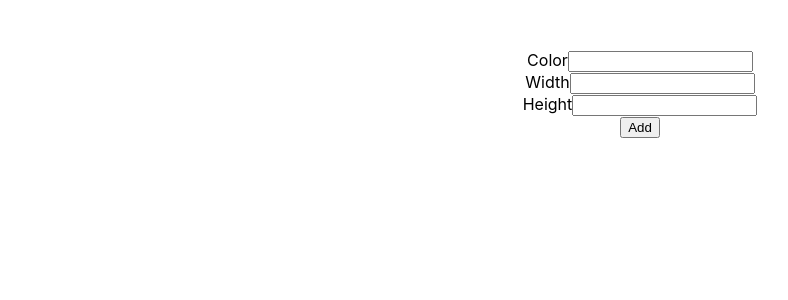
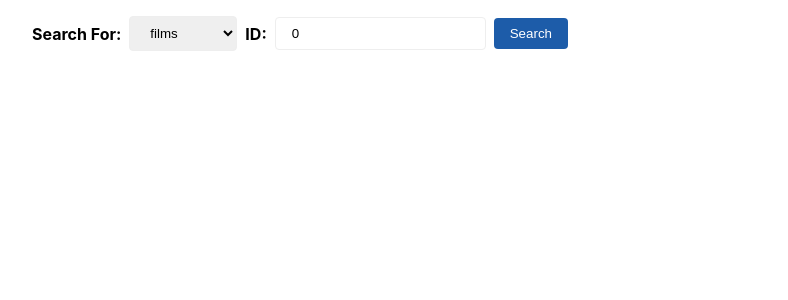
Before and after one commit to BenRomdhaneInes/First-React-With-JSX, a React (Create React App) app in the folder first-react-with-jsx/: page / in a window 1280 px wide. Shown: the top 300 px of the page, without its empty margins (0-788 px from the left). Built offline with nearby package versions, Linux system fonts and the light colour scheme.

Commit message:
Luke APIwalker

```diff
--- a/first-react-with-jsx/package.json
+++ b/first-react-with-jsx/package.json
@@ -6,8 +6,10 @@
     "@testing-library/jest-dom": "^5.16.5",
     "@testing-library/react": "^13.4.0",
     "@testing-library/user-event": "^13.5.0",
+    "axios": "^1.2.1",
     "react": "^18.2.0",
     "react-dom": "^18.2.0",
+    "react-router-dom": "^6.6.1",
     "react-scripts": "5.0.1",
     "web-vitals": "^2.1.4"
   },
--- a/first-react-with-jsx/src/App.js
+++ b/first-react-with-jsx/src/App.js
@@ -1,17 +1,22 @@
-import React, { useState }from 'react';
-import ColorSelector from './Components/colorSelector';
-import ColorBox from './Components/colorBox';
+import React from 'react';
+import {
+  BrowserRouter,
+  Routes,
+  Route,
+} from "react-router-dom";
 
+import Details from './Details'
+import Form from './Form';
 import './App.css'
 
-
 function App() {
-  const [boxs, setBoxs] = useState([])
   return (
-    <div className="app">
-      <ColorSelector boxs={boxs} setBoxs={setBoxs}/>
-      <div className="box-wrapper">{boxs?.map((box, index) => <ColorBox box={box} key={index}/>)}</div>
-    </div>
+    <BrowserRouter>
+      <Form/>
+      <Routes>
+        <Route path="/:type/:id" element={<Details />} />
+      </Routes>
+    </BrowserRouter>
   );
 }
 
--- a/first-react-with-jsx/src/Components/colorBox.js
+++ /dev/null
@@ -1,9 +0,0 @@
-import React from 'react'
-const ColorBox = ({ box }) => {
-
-  return(
-     <div className='color-box' style={{ backgroundColor: box.color, width: box.width + 'px', height: box.height + 'px'}}/>
-  )
-}
-
-export default ColorBox
--- a/first-react-with-jsx/src/Components/colorSelector.js
+++ /dev/null
@@ -1,32 +0,0 @@
-import React, { useState } from 'react'
-const ColorSelector = ({boxs, setBoxs}) => {
-  const [color, setColor] = useState('')
-  const [width, setWidth] = useState('')
-  const [height, setHeight] = useState('')
-  const addColor = (e) =>{
-    e.preventDefault();
-    setBoxs([...boxs, {color: color, width: width, height: height}])
-    setColor('')
-    setHeight('')
-    setWidth('')
-  }
-  return(
-      <form className='color-selector' onSubmit={addColor}>
-          <div>
-          <label htmlFor="color">Color</label>
-          <input type="text" id="color" onChange={(e) => setColor(e.target.value)} value={color}/>
-          </div>
-          <div>
-          <label htmlFor="width">Width</label>
-          <input type="number" id="width" onChange={(e) => setWidth(e.target.value)} value={width}/>
-          </div>
-          <div>
-          <label htmlFor="height">Height</label>
-          <input type="number" id="height" onChange={(e) => setHeight(e.target.value)} value={height}/>
-          </div>
-          <button className='submit-btn'>Add</button>
-      </form>
-  )
-}
-
-export default ColorSelector
--- /dev/null
+++ b/first-react-with-jsx/src/Details.js
@@ -0,0 +1,95 @@
+import React, {useState, useEffect} from 'react';
+import { useParams } from "react-router";
+import { useNavigate } from "react-router-dom";
+import axios from 'axios';
+
+const Details = () => {
+  const {type, id} = useParams()
+  const [responseData, setResponseData] = useState(null);
+  const navigate = useNavigate()
+
+  useEffect(()=>{
+      axios.get(`https://swapi.dev/api/${type}/${id}`)
+          .then(response=>{setResponseData(response.data)})
+  }, [type, id]);
+
+  const goToHomeWorld = homeWorld => {
+    const homeWorldTable = homeWorld.split('/')
+    navigate(`/planets/${homeWorldTable[homeWorldTable.length-2]}`)
+  }
+
+  const renderSection =()=>{
+    switch (type) {
+      case 'films':
+        return(
+          <>
+            <h3>{responseData.title}</h3>
+            <div><b>Director: </b>{responseData.director}</div>
+            <div><b>Release Date: </b>{responseData.release_date}</div>
+            <div><b>Opening Crawl: </b>{responseData.opening_crawl}</div>
+          </>
+        )
+        case 'people':
+        return(
+          <>
+            <h3>{responseData.name}</h3>
+            <div><b>Hair Color: </b>{responseData.hair_color}</div>
+            <div><b>Skin Color: </b>{responseData.skin_color}</div>
+            <div><b>Gender: </b>{responseData.gender}</div>
+            <div><button onClick={() => goToHomeWorld(responseData.homeworld)}>homeworld</button></div>
+          </>
+        )
+        case 'planets':
+        return(
+          <>
+            <h3>{responseData.name}</h3>
+            <div><b>Climate: </b>{responseData.climate}</div>
+            <div><b>Terrain: </b>{responseData.terrain}</div>
+            <div><b>Orbital Period: </b>{responseData.orbital_period}</div>
+          </>
+        )
+        case 'species':
+        return(
+          <>
+            <h3>{responseData.name}</h3>
+            <div><b>Classification: </b>{responseData.classification}</div>
+            <div><b>Eye Colors: </b>{responseData.eye_colors}</div>
+            <div><b>Orbital Period: </b>{responseData.orbital_period}</div>
+            <div><b>Skin Colors: </b>{responseData.skin_colors}</div>
+          </>
+        )
+        case 'starships':
+        return(
+          <>
+            <h3>{responseData.name}</h3>
+            <div><b>Manufacturer: </b>{responseData.manufacturer}</div>
+            <div><b>Model: </b>{responseData.model}</div>
+            <div><b>Crew: </b>{responseData.crew}</div>
+            <div><b>Hyperdrive Rating: </b>{responseData.hyperdrive_rating}</div>
+          </>
+        )
+        case 'vehicles':
+        return(
+          <>
+            <h3>{responseData.name}</h3>
+            <div><b>Manufacturer: </b>{responseData.manufacturer}</div>
+            <div><b>Model: </b>{responseData.model}</div>
+            <div><b>Crew: </b>{responseData.crew}</div>
+            <div><b>Cargo Capacity: </b>{responseData.cargo_capacity}</div>
+          </>
+        )
+
+      default:
+        break;
+    }
+  }
+
+
+  return(
+    <div className='content'>
+      {responseData ? renderSection() : <div style={{textAlign: 'center'}}><h1 >{'These aren\'t the droids you\'re looking for'}</h1><img alt='obi-wan kenobi' src={'https://upload.wikimedia.org/wikipedia/en/c/c5/Obiwan1.jpg'}/></div>}
+    </div>
+  )
+}
+
+export default Details
--- /dev/null
+++ b/first-react-with-jsx/src/Form.js
@@ -0,0 +1,27 @@
+import React, {useState} from 'react';
+import { useNavigate } from "react-router-dom";
+const Form = () => {
+  const resources = ['films', 'people', 'planets', 'species', 'starships', 'vehicles']
+  const [type, setType]= useState(resources[0])
+  const [id, setId] = useState(0)
+  const navigate = useNavigate()
+
+  const handleSubmit = (e) => {
+    e.preventDefault()
+    navigate(`/${type}/${id}`)
+  }
+
+  return(
+    <form onSubmit={(e) => handleSubmit(e)} className='form'>
+      <label><b>Search For: </b></label>
+      <select id="mySelect" onChange={(e) => setType(e.target.value)}>
+        {resources.map((elem, i) => <option key={i} value={elem}>{elem}</option>)}
+      </select>
+      <label><b>ID: </b></label>
+      <input type="number" value={id} onChange={(e) => setId(e.target.value)}/>
+      <button>Search</button>
+    </form>
+  )
+}
+
+export default Form
--- a/first-react-with-jsx/src/index.css
+++ b/first-react-with-jsx/src/index.css
@@ -11,3 +11,32 @@ code {
   font-family: source-code-pro, Menlo, Monaco, Consolas, 'Courier New',
     monospace;
 }
+
+.form{
+  padding: 16px 32px;
+  display: flex;
+  align-items: center;
+  gap: 8px;
+}
+.form select,
+.form input{
+  padding: 8px  16px;
+  border: 1px solid #eee;
+  outline: none;
+  border-radius:4px;
+}
+.content{
+  padding: 16px 32px;
+  display: flex;
+  flex-direction: column;
+  gap: 8px;
+}
+
+button{
+  padding: 8px 16px;
+  border:none;
+  background-color:#1d5ca9;
+  color: #ffff;
+  border-radius: 4px;
+  cursor: pointer;
+}
```
Also changed, not shown: first-react-with-jsx/src/Components/form.js (deleted, +0 -42 lines), 1 other file (tests, documents, lock files or other folders).
